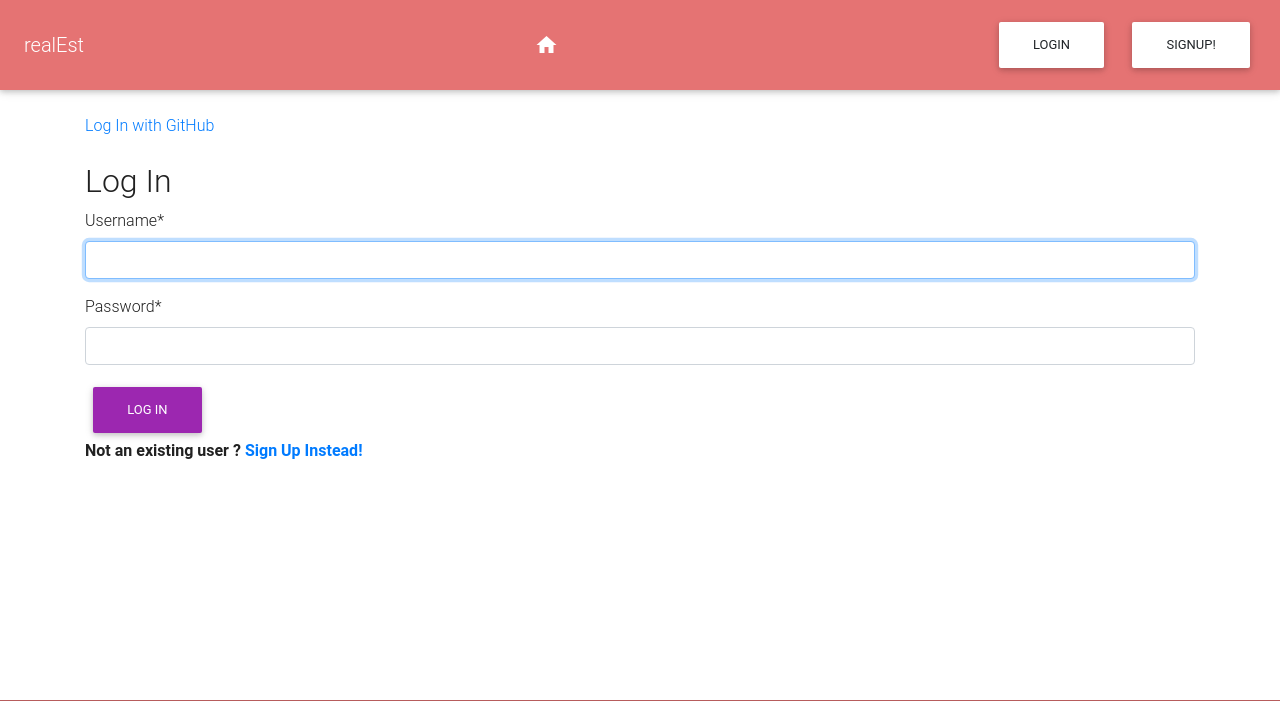
After one commit to cmkishores/real_estate_website, a Django app: page /users/login/ in a window 1280 px wide. The commit adds this page. Shown: the top 701 px of the page. Run offline with Django 3.2, Linux system fonts and the light colour scheme; some libraries are stand-ins or nearby versions.

Commit message:
Fix sign up page not loading due to improperly configured url settings

```diff
--- a/realestate/settings.py
+++ b/realestate/settings.py
@@ -62,7 +62,6 @@ INSTALLED_APPS = [
 SITE_ID = 1
 ACCOUNT_EMAIL_REQUIRED = True
 ACCOUNT_USERNAME_REQUIRED = False
-
 SOCIALACCOUNT_PROVIDERS = {
     'github': {
         'SCOPE': [
@@ -172,4 +171,3 @@ MEDIA_URL = '/media/'
 MEDIA_ROOT = os.path.join(BASE_DIR, 'media')
 CRISPY_TEMPLATE_PACK = 'bootstrap4'
 ACCOUNT_LOGOUT_ON_GET = True
-SOCIALACCOUNT_FORMS = {'signup': 'users.forms.CustomUserCreationForm'}
--- a/realestate/urls.py
+++ b/realestate/urls.py
@@ -18,11 +18,13 @@ from django.conf import settings
 from django.urls import path,include
 from django.conf.urls.static import static
 from django.views.generic import TemplateView
+from django.contrib.auth import urls
 
 urlpatterns = [
     path('admin/', admin.site.urls),
     path('users/',include('users.urls')),
     path('', include('articles.urls')),
-    path('accounts/', include('allauth.urls')),
+    path('users/',include('django.contrib.auth.urls')),
+    path('account/', include('allauth.urls')),
     path('profile',TemplateView.as_view(template_name='account.html'),name='profile'),
 ] + static(settings.MEDIA_URL, document_root=settings.MEDIA_ROOT)
--- a/templates/base.html
+++ b/templates/base.html
@@ -55,15 +55,15 @@ home
 
    <div class="d-flex align-items-end">
   {% if not request.user.is_authenticated %}
-  <div class="p-2 "><a class="navbar-link btn white " href="{% url 'account_login'%}">LogIn</a></div>
+  <div class="p-2 "><a class="navbar-link btn white " href="{% url 'login'%}">LogIn</a></div>
 
-  <div class="p-2"><a class="navbar-link btn white " href="{% url 'account_signup' %}">SignUp!</a></div>
+  <div class="p-2"><a class="navbar-link btn white " href="{% url 'signup' %}">SignUp!</a></div>
 
 
 
   {% else %}
  <a class="navvar-link btn white align-right" href="{% url 'profile' %}">Account</a>
- <a class="navbar-link btn white align-right" href="{% url 'account_logout' %}"> Logout</a>
+ <a class="navbar-link btn white align-right" href="{% url 'logout' %}"> Logout</a>
 
   {% endif %}
 
--- a/templates/index.html
+++ b/templates/index.html
@@ -6,7 +6,8 @@
 
 {% block body %}
 
-<h1>Welcome to realEst</h1>
+<h1>Welcome to realEst, {{ user.username }}</h1>
+
 
 
 {% if request.user.category == 'Seller' %}
--- /dev/null
+++ b/templates/registration/login.html
@@ -0,0 +1,22 @@
+{% extends 'base.html'  %}
+{% load crispy_forms_tags %}
+{% load socialaccount %}
+
+{% block title  %} Sign In {% endblock title %}
+
+{% block body %}
+
+<a href="{% provider_login_url 'github' %}">Log In with GitHub</a>
+
+<h2 class = "text-dark mt-4">Log In</h2>
+<form method="post" class="text-dark">{% csrf_token %}
+	{{ form|crispy }}
+	<button class="btn btn purple text-white ml-2" type="submit"> Log In</button>
+
+</form>
+
+<div class="text-dark font-weight-bold">
+  				Not an existing user ?<a class=" ml-1 "href="{% url 'account_signup' %}" >Sign Up Instead! </a>
+		</div>
+
+{% endblock body %}
--- a/users/forms.py
+++ b/users/forms.py
@@ -5,7 +5,7 @@ from django import forms
 from django.contrib.auth.forms import UserCreationForm, UserChangeForm
 
 
-class CustomUserCreationForm(SignupForm):
+class CustomUserCreationForm(UserCreationForm):
 
 	#This class creates a custom user creation form inheriting the built-in UserCreationForm and builts on top of that.
 
--- a/users/urls.py
+++ b/users/urls.py
@@ -2,5 +2,5 @@ from django.urls import path
 from .views import SignUpView
 urlpatterns = [
 
-	path('signup/',SignUpView.as_view(),name='account_signup'),
+	path('signup/',SignUpView.as_view(),name='signup'),
 ]
--- a/users/views.py
+++ b/users/views.py
@@ -7,7 +7,7 @@ from django.urls import reverse_lazy
 class SignUpView(CreateView):
 	form_class = CustomUserCreationForm
 	template_name = 'signup.html'
-	success_url = reverse_lazy('account_login')
+	success_url = reverse_lazy('login')
 
 
 # Create your views here.
```
Also changed, not shown: templates/signup.html (added, +18 -0 lines), db.sqlite3.
